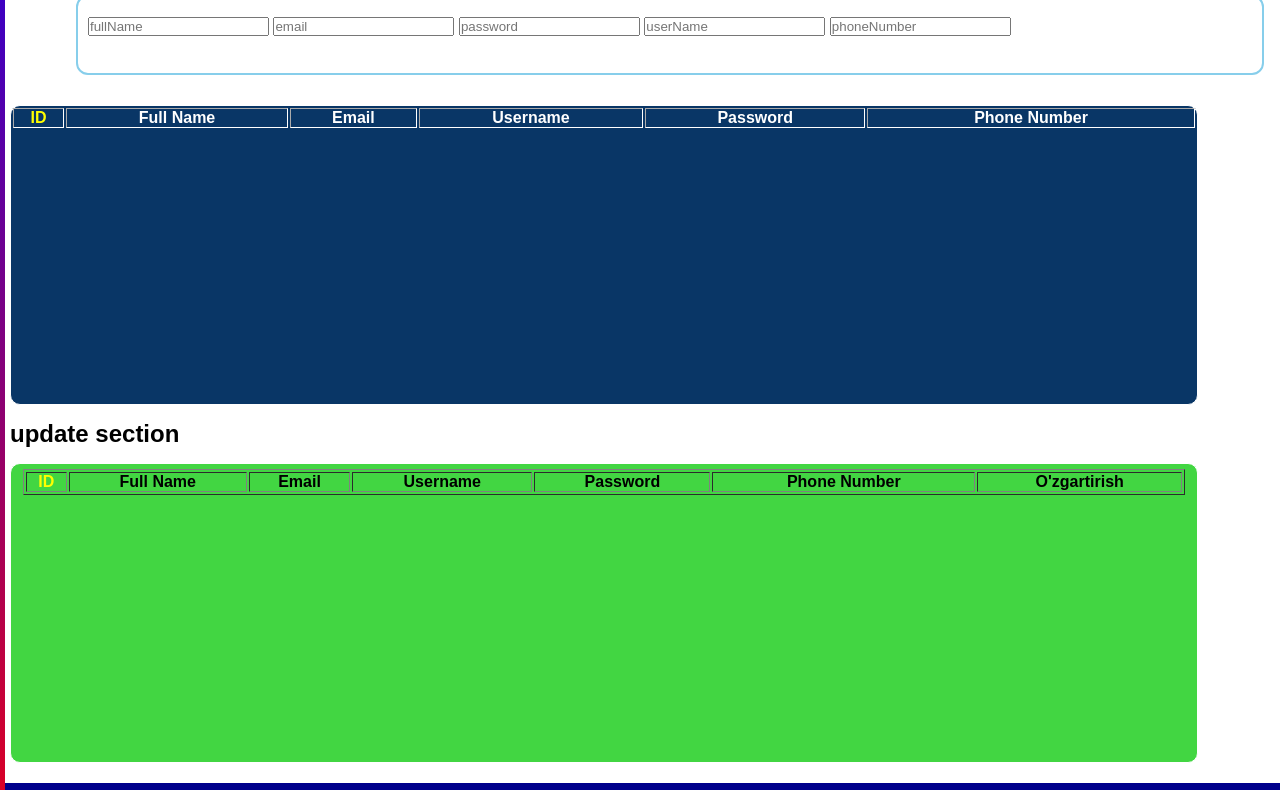
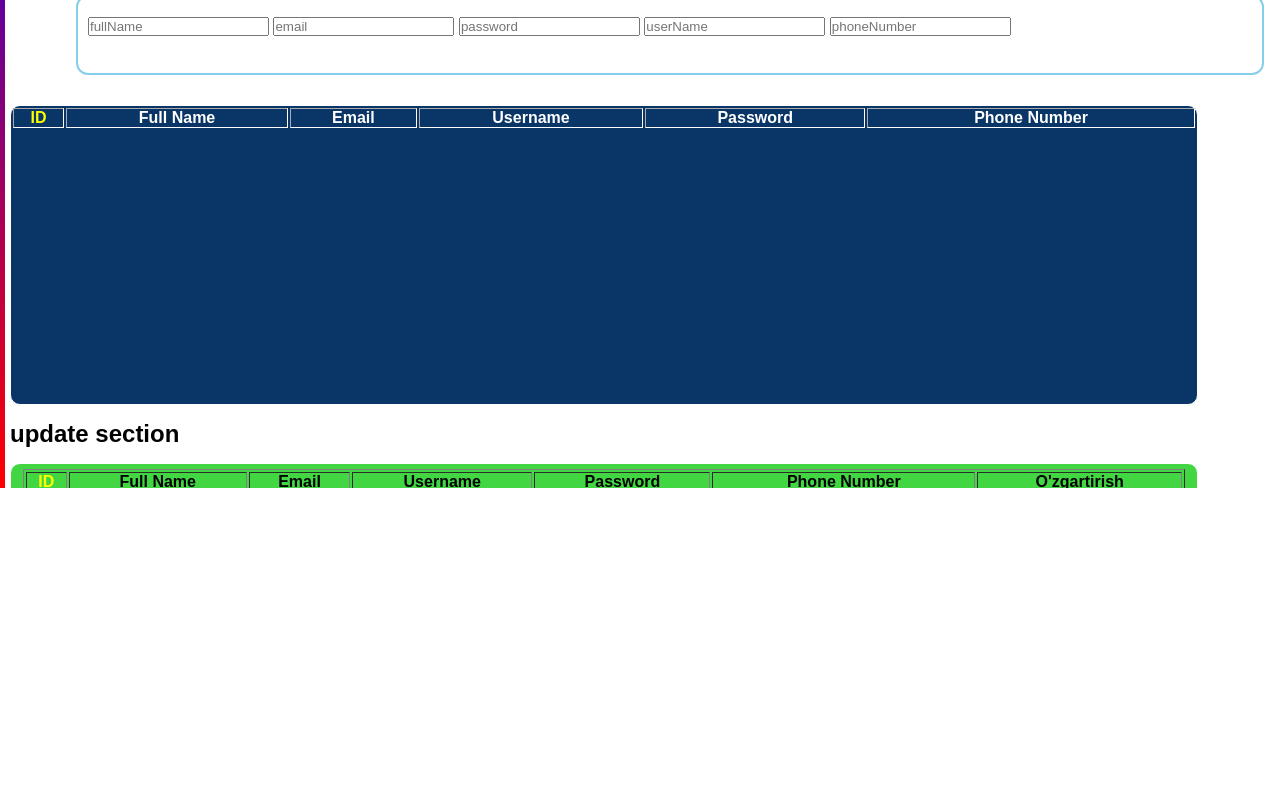
Before and after one commit to Ibodullayev-Hasan/Savdo_platform, a plain HTML site: page home.html in a window 1280 px wide. Shown: the part 312-1102 px from the top of the page. After the commit the page ends 800 px from the top, so only its background shows below. Drawn offline with Linux system fonts and the light colour scheme; no server answers.

Commit message:
box scroll

```diff
--- a/homePage.css
+++ b/homePage.css
@@ -13,9 +13,11 @@ body {
 
 .box {
   width: 1340px;
-  height: auto;
+  height: 100vh;
   margin: 0 auto;
   padding: 5px;
+  overflow: hidden;
+  overflow-y: scroll;
   /* border: 1px solid white; */
 }
 
```
